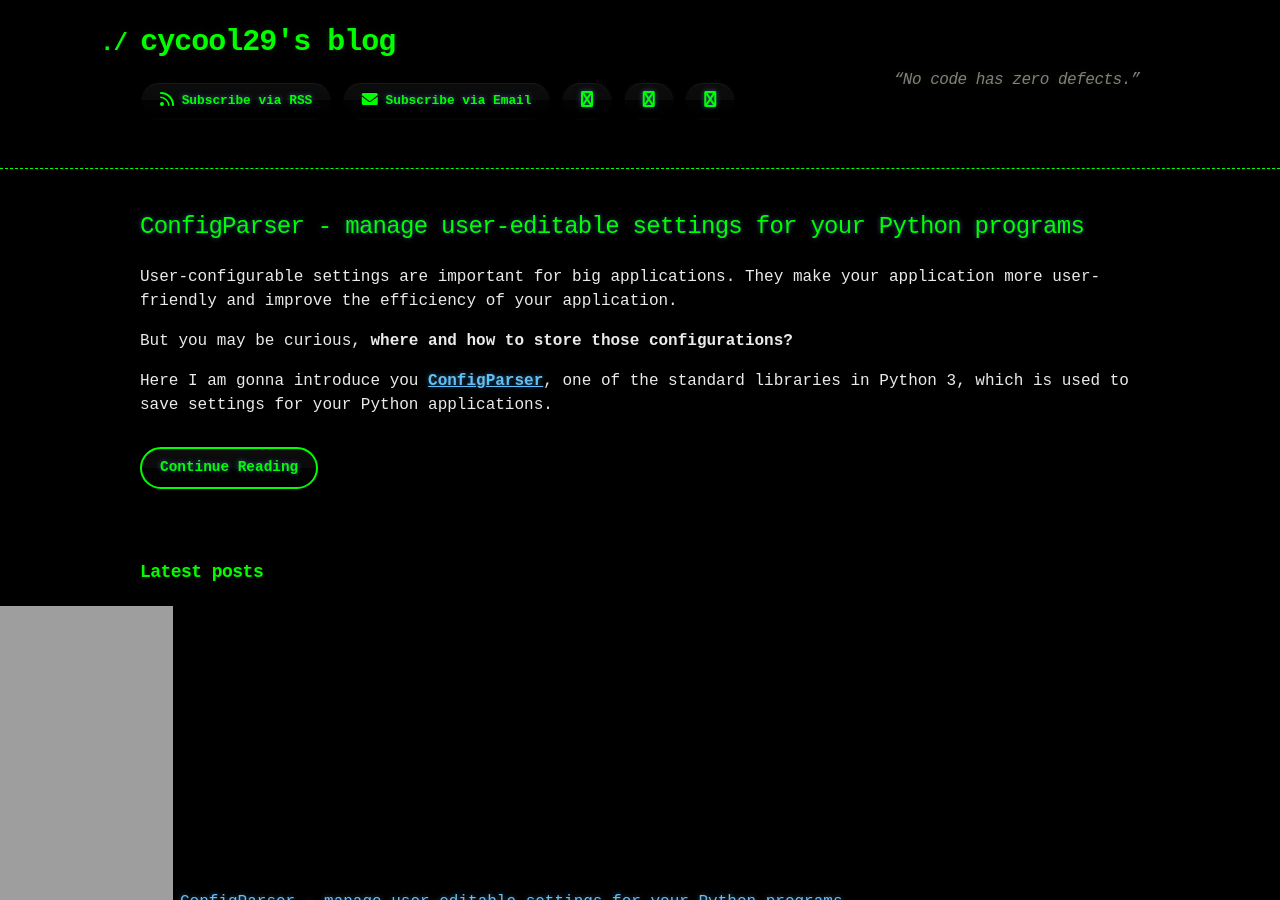
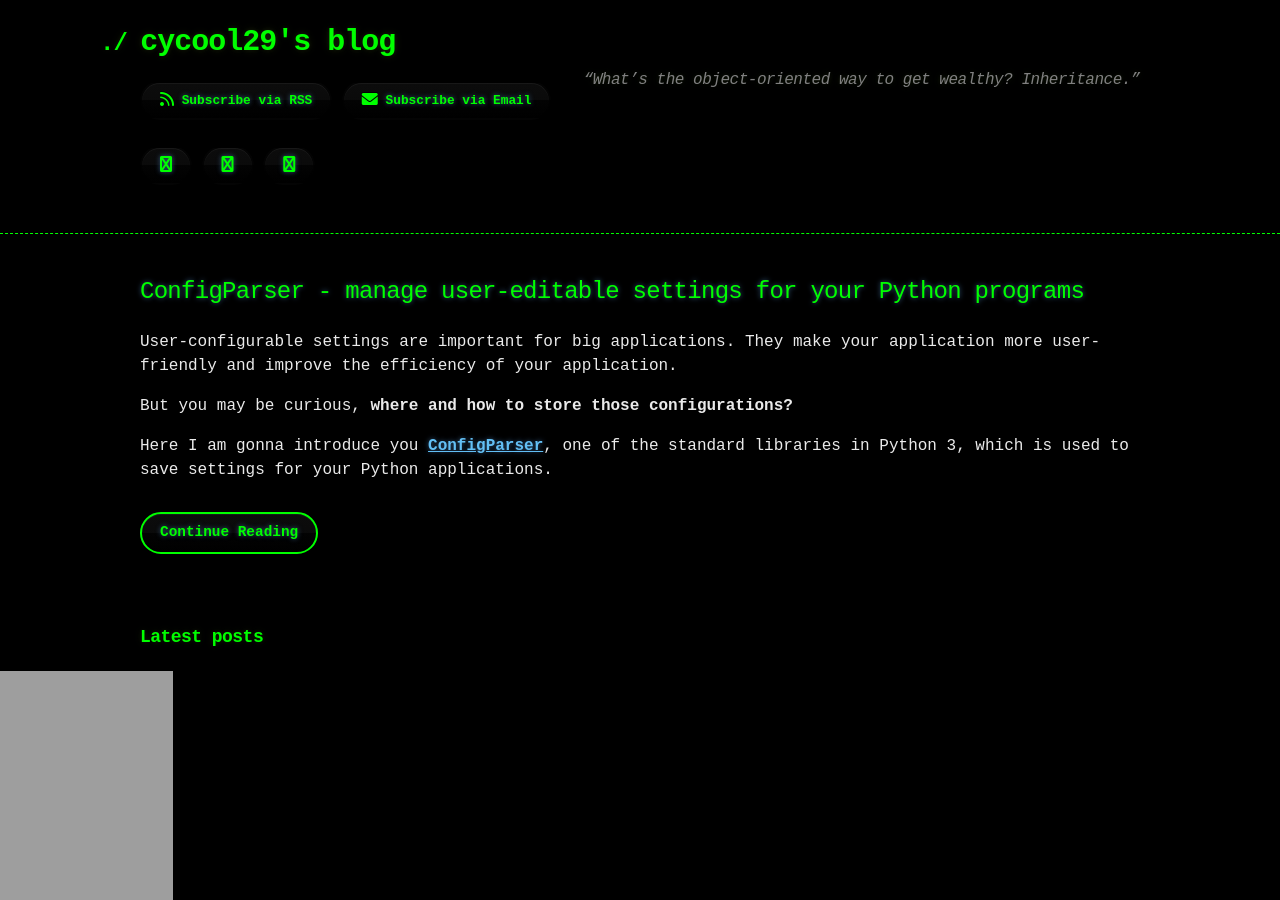
Before and after one commit to cycool29/cycool29.github.io, a Jekyll site: the page built from index.md, in a window 1280 px wide and 900 px high. Built offline with Jekyll 4.4.1, drawn with Linux system fonts in a browser that asks for light colours; a style sheet for code colours, icons or effects is not loaded.

Commit message:
Update quotes

```diff
--- a/_config.yml
+++ b/_config.yml
@@ -1,5 +1,5 @@
 title: cycool29's blog
-description: "“No code has zero defects.” "
+description: "“What’s the object-oriented way to get wealthy? Inheritance.” "
 bio: A high school student. Intermediate in Python, Git, Bash. Learning JavaScript. He/Him. "
 author: cycool29
 url: https://cycool29.github.io
```
